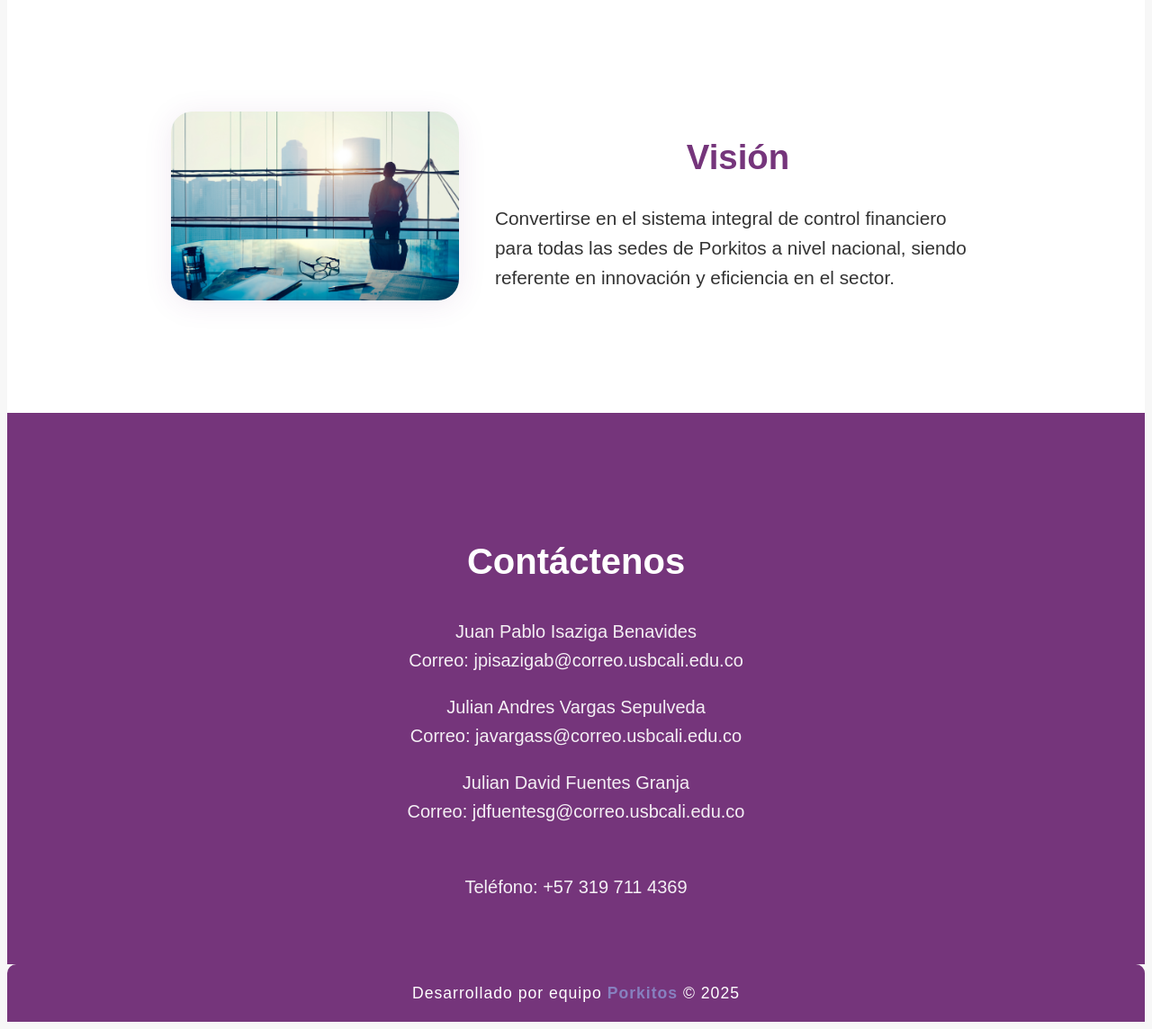
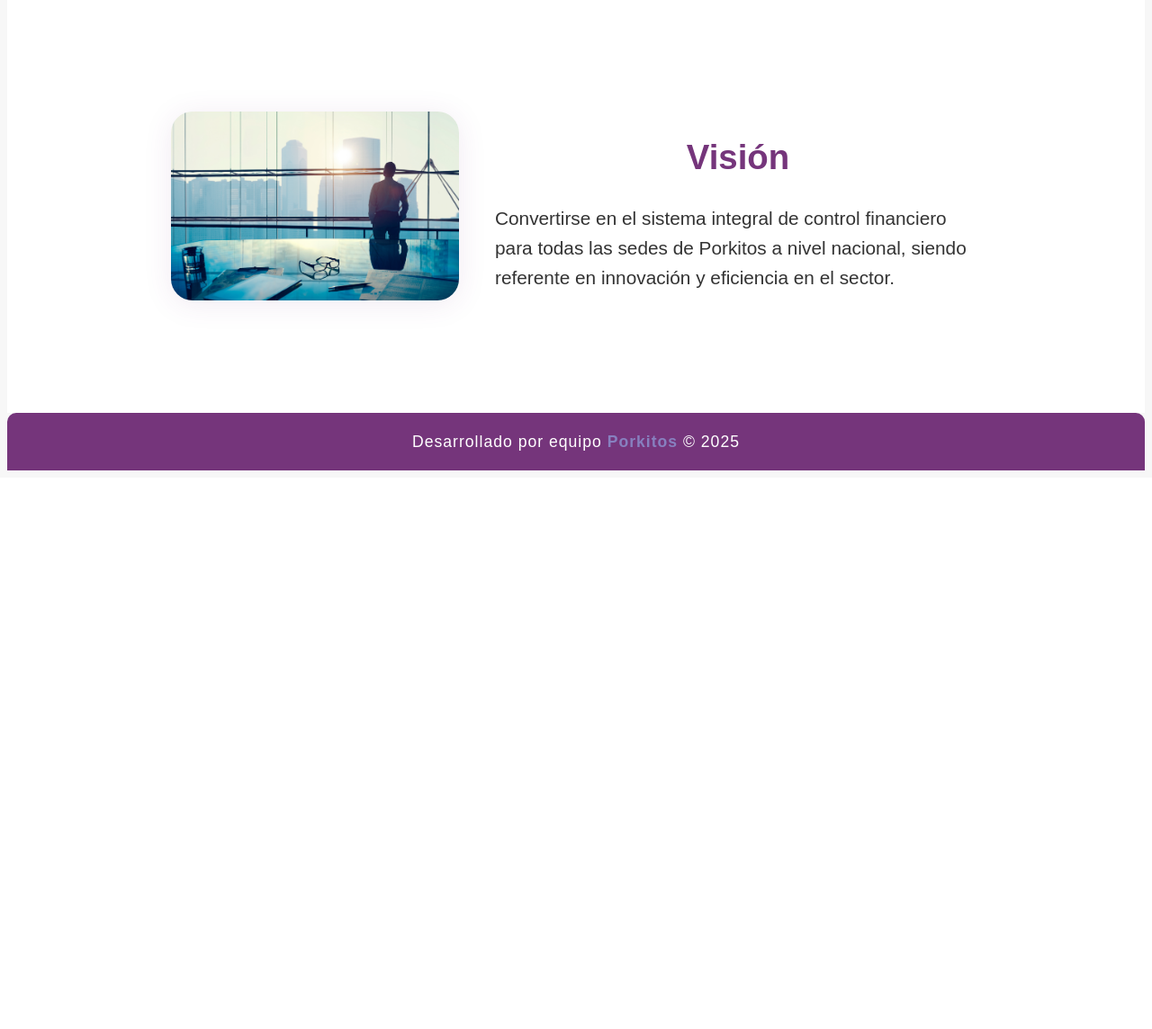
Before and after one commit to CrayoloUA/Porkitos, a Flask app: template templates/landing.html in a window 1280 px wide. Shown: the part 1601-2745 px from the top of the page at 90% size. After the commit the page ends 2132 px from the top, so only its background shows below. Run offline with Flask 3, Linux system fonts and the light colour scheme; the template is opened without the code that fills it, so the values that code supplies are empty; some libraries are stand-ins or nearby versions; grey boxes are pictures that could not be loaded.

Commit message:
Update landing.html

```diff
--- a/templates/landing.html
+++ b/templates/landing.html
@@ -336,21 +336,13 @@
         </div>
       </div>
     </section>
-    <!-- Contacto -->
-    <section class="section-contact fade-in">
-      <h2>Contáctenos</h2>
-      <p>Juan Pablo Isaziga Benavides<br>Correo: jpisazigab@correo.usbcali.edu.co</p>
-      <p>Julian Andres Vargas Sepulveda<br>Correo: javargass@correo.usbcali.edu.co</p>
-      <p>Julian David Fuentes Granja<br>Correo: jdfuentesg@correo.usbcali.edu.co</p>
-      <p><br>Teléfono: +57 319 711 4369</p>
-    </section>
+    <!-- Contacto Modal -->
   </main>
   <footer class="footer">
     Desarrollado por equipo
     <span id="equipo-porkitos">Porkitos</span>
     &copy; 2025
   </footer>
-  <!-- Modal -->
   <div id="modal-equipo">
     <div class="modal-content">
       <h3>Equipo de Desarrollo</h3>
```
